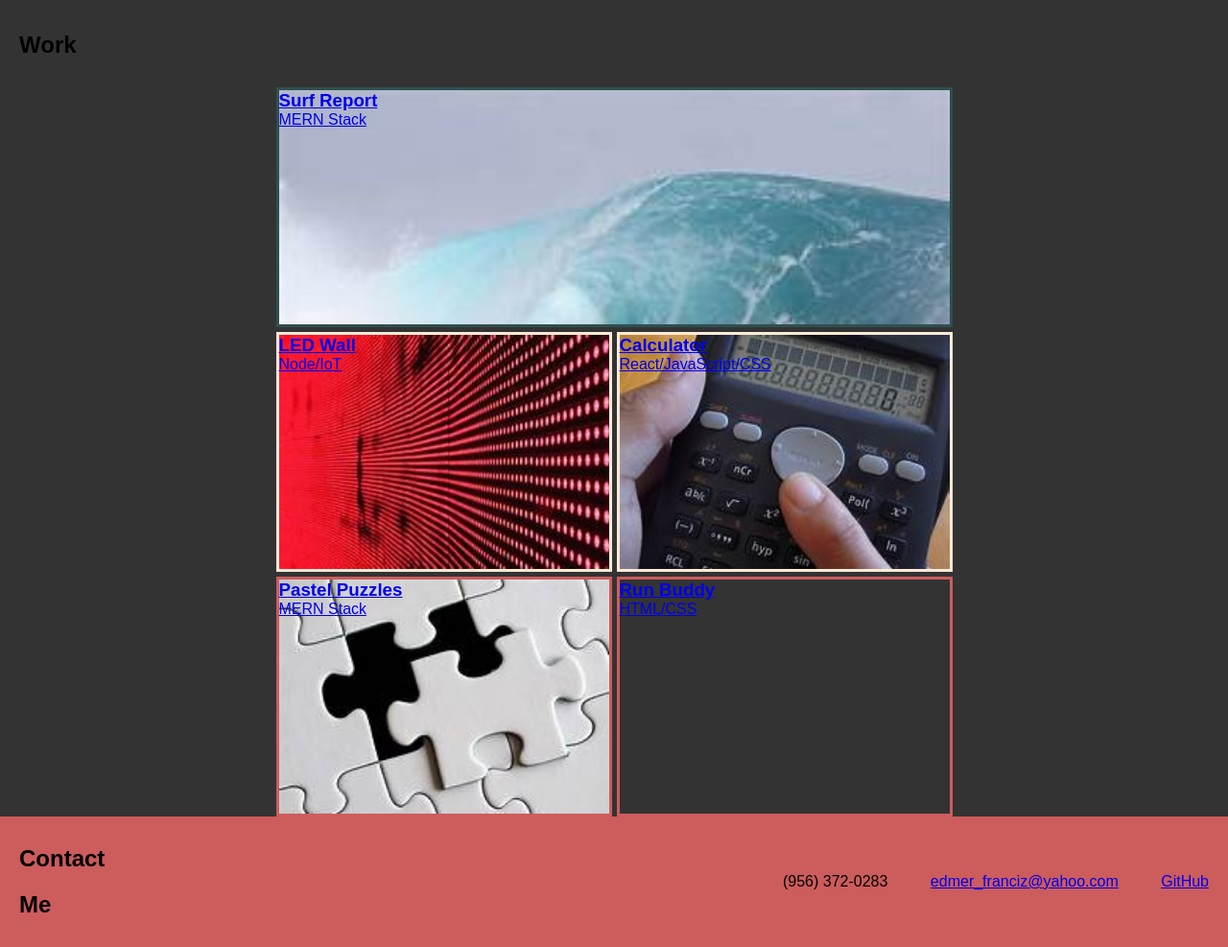
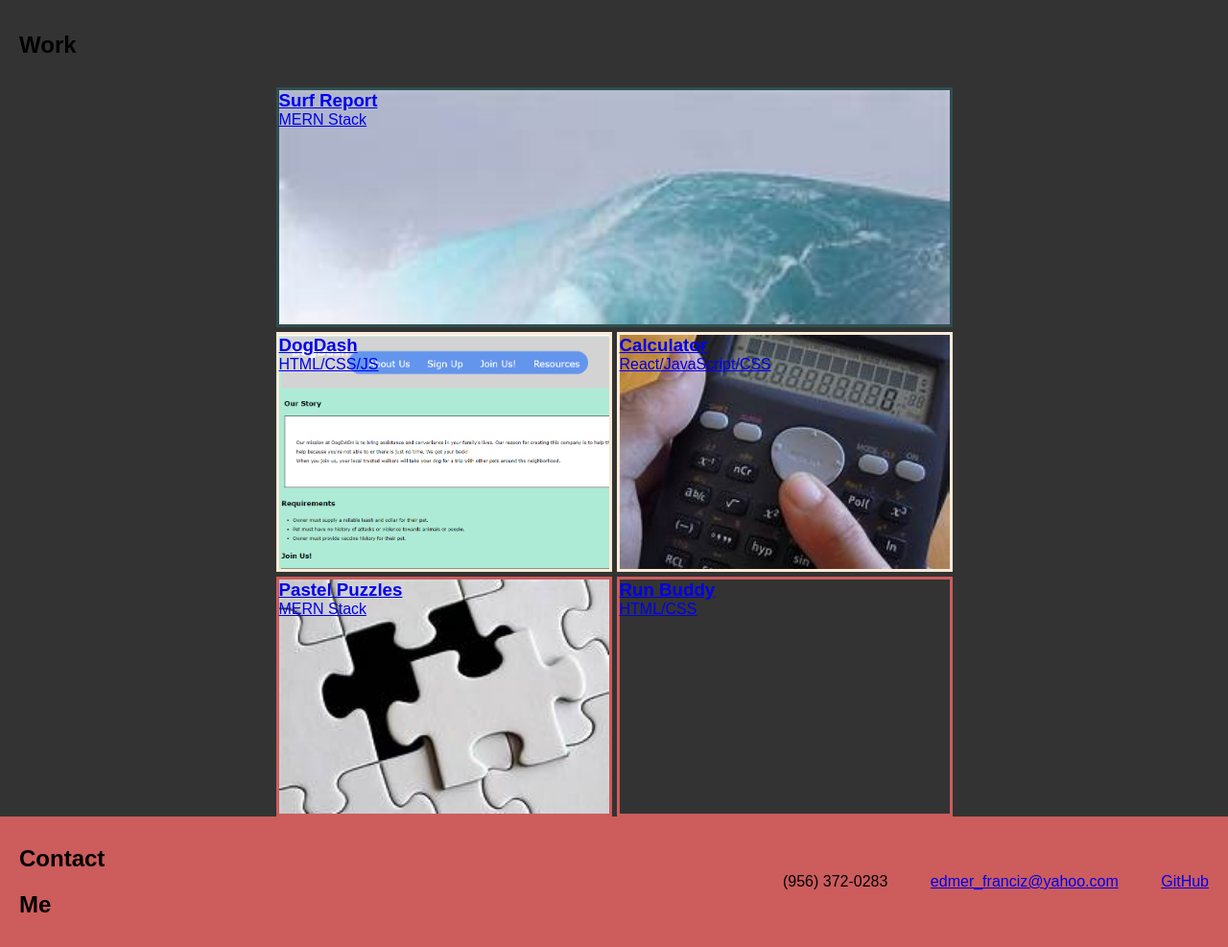
Before and after one commit to edm1001/professional-portfolio, a plain HTML site: page index.html in a window 1280 px wide. Shown: the part 1229-2216 px from the top of the page at 96% size. Drawn offline with Linux system fonts and the light colour scheme.

Commit message:
added DogDash

```diff
--- a/assets/css/style.css
+++ b/assets/css/style.css
@@ -85,8 +85,8 @@ nav {
     grid-column: span 2;
     background: url('../images/surfReport.jpg');
     background-size: cover;
-}#led{
-    background-image:url('../images/LEDwall.jpg');
+}#dogDash{
+    background-image:url('../images/dogDash.png');
     background-size: cover;
     color:antiquewhite
 }#calculator{
--- a/index.html
+++ b/index.html
@@ -64,10 +64,10 @@
         <p>MERN Stack</p>
     </a>
     </div>
-    <div class="work-ex" id="led">
-        <a href='./assets/images/LEDwall.jpg'>
-            <h3>LED Wall</h3>
-            <p>Node/IoT</p>
+    <div class="work-ex" id="dogDash">
+        <a href='https://github.com/edm1001/DogDash-walker-project.git'>
+            <h3>DogDash</h3>
+            <p>HTML/CSS/JS</p>
     </a>
     </div>
 
```
Also changed, not shown: assets/images/LEDwall.jpg (deleted), assets/images/dogDash.png (added).
